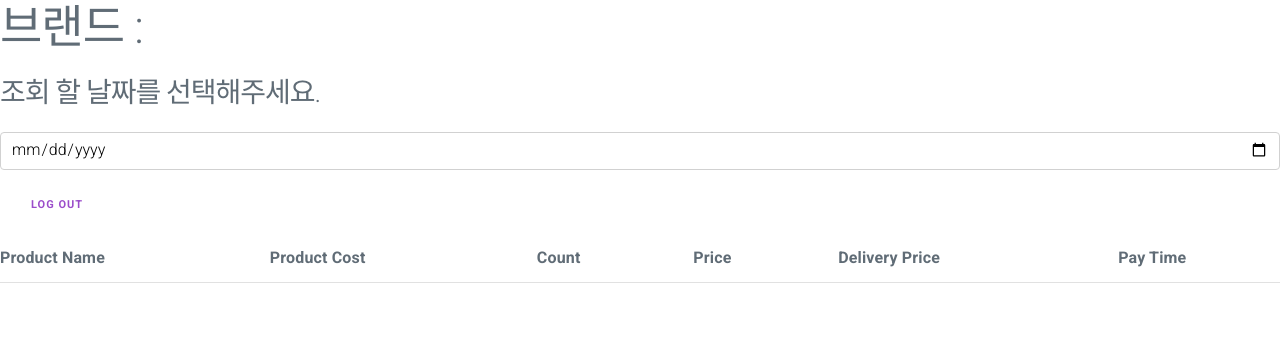
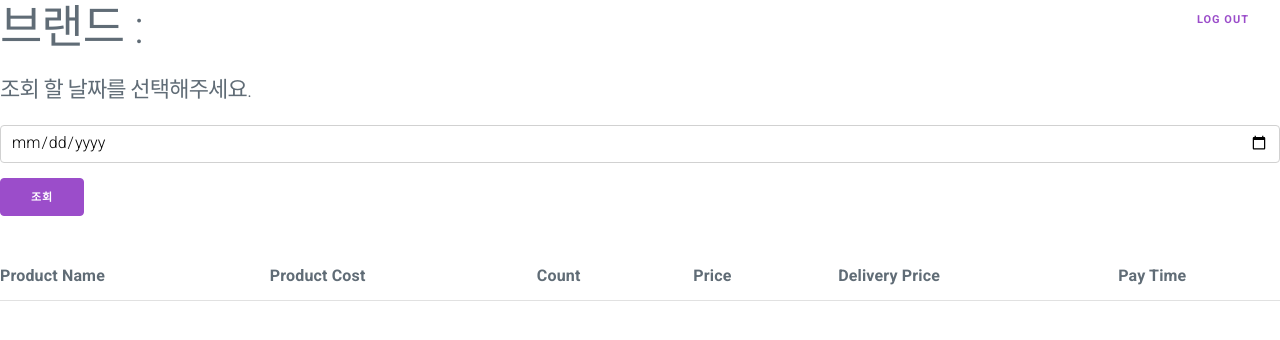
Before and after one commit to ohnas/Manager-frontend, a plain HTML site: page integrations.html in a window 1280 px wide. Drawn offline with nearby package versions, Linux system fonts and the light colour scheme.

Commit message:
14. handleDateInput

```diff
--- a/JS/integrations.js
+++ b/JS/integrations.js
@@ -1,4 +1,16 @@
 const logOutBtn = document.querySelector(".button");
+const dateForm = document.querySelector(".date-form");
+const dateInput = dateForm.querySelector("input");
+
+
+//조회할 날짜 전일로 제한시켜놓기
+function handleDateInput() {
+    const today = new Date();
+    const yesterday = new Date(today.setDate(today.getDate() - 1));
+    const yesterdayValue = `${yesterday.getFullYear()}-${yesterday.getMonth() + 1}-${yesterday.getDate()}`
+    dateInput.setAttribute("max", yesterdayValue);
+}
+
 
 // 모던 자바스크립트에서 찾은 내용
 function getCookie(name) {
@@ -26,4 +38,5 @@ async function logOut() {
     }
 }
 
+handleDateInput();
 logOutBtn.addEventListener("click", logOut);
--- a/css/integrations.css
+++ b/css/integrations.css
@@ -0,0 +1,4 @@
+.header {
+    display: flex;
+    justify-content: space-between;
+}
--- a/integrations.html
+++ b/integrations.html
@@ -14,10 +14,15 @@
 </head>
 
 <body>
-    <h1>브랜드 : </h1>
-    <h3>조회 할 날짜를 선택해주세요.</h3>
-    <input type="date" />
-    <button class="button button-clear">Log out</button>
+    <div class="header">
+        <h1>브랜드 : </h1>
+        <button class="button button-clear">Log out</button>
+    </div>
+    <h4>조회 할 날짜를 선택해주세요.</h4>
+    <form class="date-form">
+        <input type="date" />
+        <button type="submit">조회</button>
+    </form>
     <table>
         <thead>
             <tr>
```
